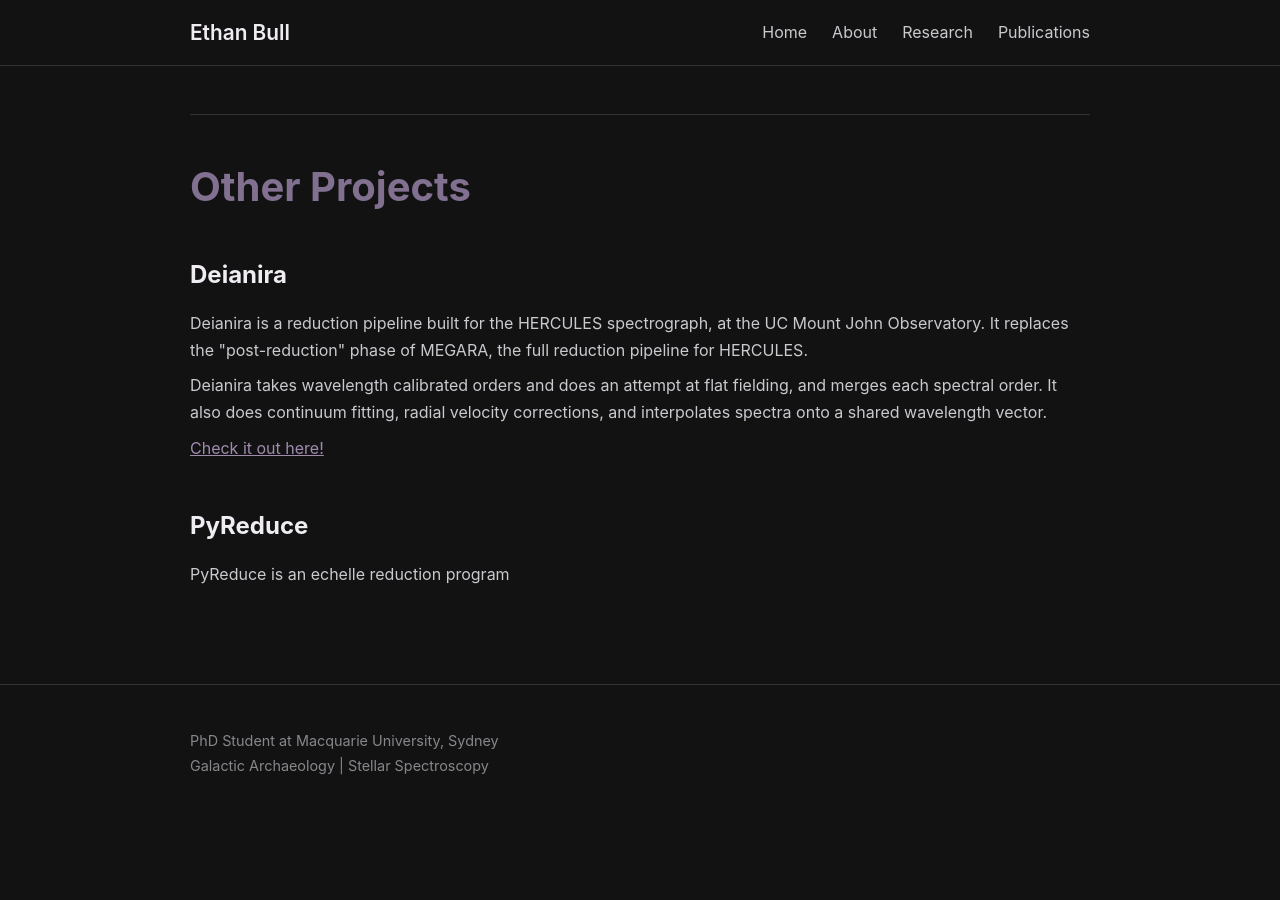
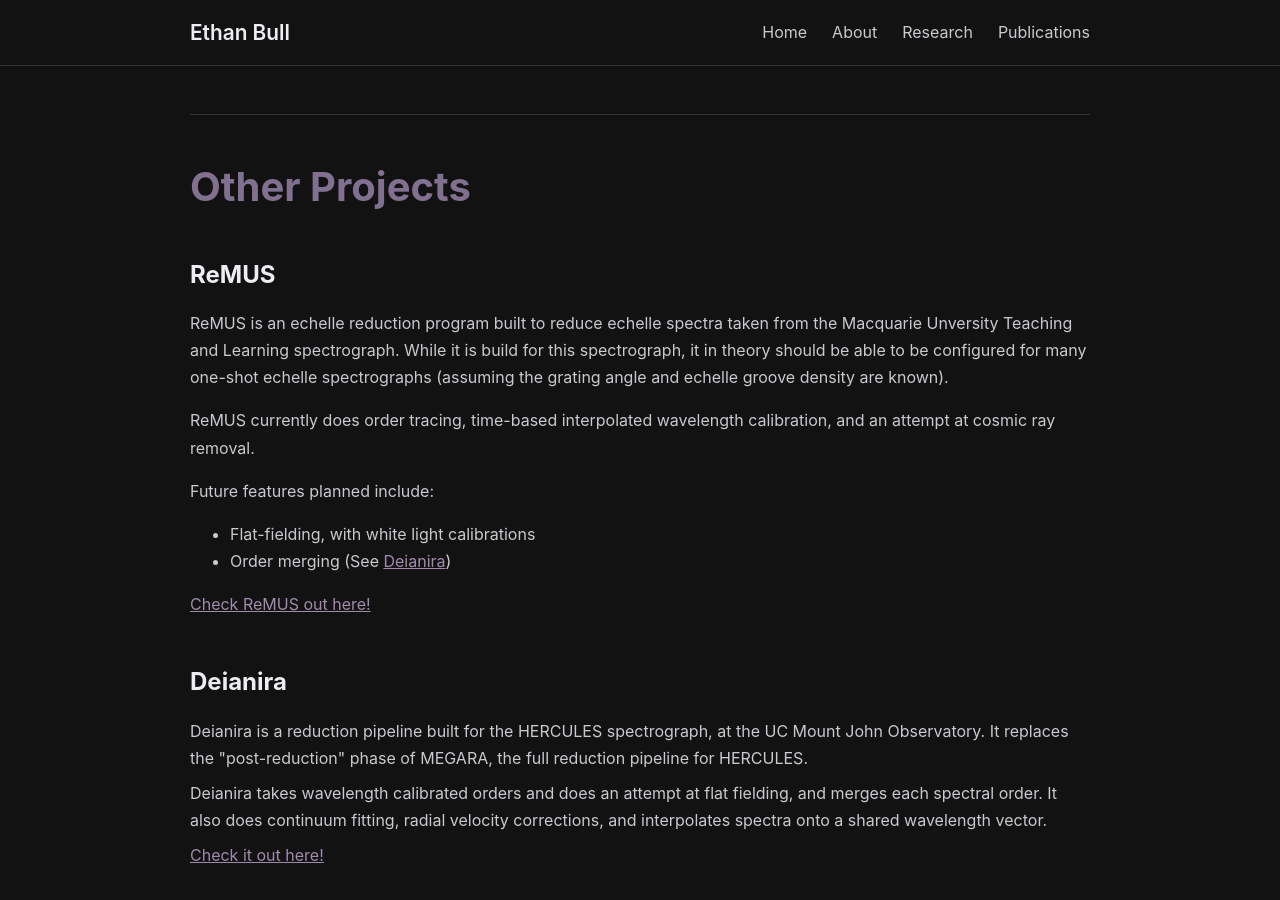
Before and after one commit to iBexal/ibexal.github.io, a Jekyll site: the page built from research.md, in a window 1280 px wide and 900 px high, scrolled down 2477 px. Built offline with Jekyll 4.4.1, drawn with Linux system fonts in a browser that asks for light colours; before the commit the page ends 3300 px from its top, so only the background shows below that.

Commit message:
add ReMUS

```diff
--- a/research.md
+++ b/research.md
@@ -112,7 +112,19 @@ Spectroscopic modelling of Beta Cephei type pulsator HD 111123 to determine puls
 
 <h1 id="projects">Other Projects</h1>
 
-<h2>Deianira</h2>
+
+<h2 id="remus">ReMUS</h2>
+<p>ReMUS is an echelle reduction program built to reduce echelle spectra taken from the Macquarie Unversity Teaching and Learning spectrograph. While it is build for this spectrograph, it in theory should be able to be configured for many one-shot echelle spectrographs (assuming the grating angle and echelle groove density are known).</p>
+<p>ReMUS currently does order tracing, time-based interpolated wavelength calibration, and an attempt at cosmic ray removal.</p>
+<p>Future features planned include:
+<ul>
+    <li>Flat-fielding, with white light calibrations</li>
+    <li>Order merging (See <a href="/research#deianira">Deianira</a>)</li>
+</ul>
+</p>
+<a href="https://github.com/iBexal/ReMUS">Check ReMUS out here!</a>
+
+<h2 id="deianira">Deianira</h2>
 <div class="timeline-item">
 <p>
 Deianira is a reduction pipeline built for the HERCULES spectrograph, at the UC Mount John Observatory. It replaces the "post-reduction" phase of MEGARA, the full reduction pipeline for HERCULES.
@@ -123,6 +135,3 @@ Deianira takes wavelength calibrated orders and does an attempt at flat fielding
 <a href="https://github.com/qai11/Deianira">Check it out here!</a>
 
 </div>
-
-<h2>PyReduce</h2>
-<p>PyReduce is an echelle reduction program</p>
```
